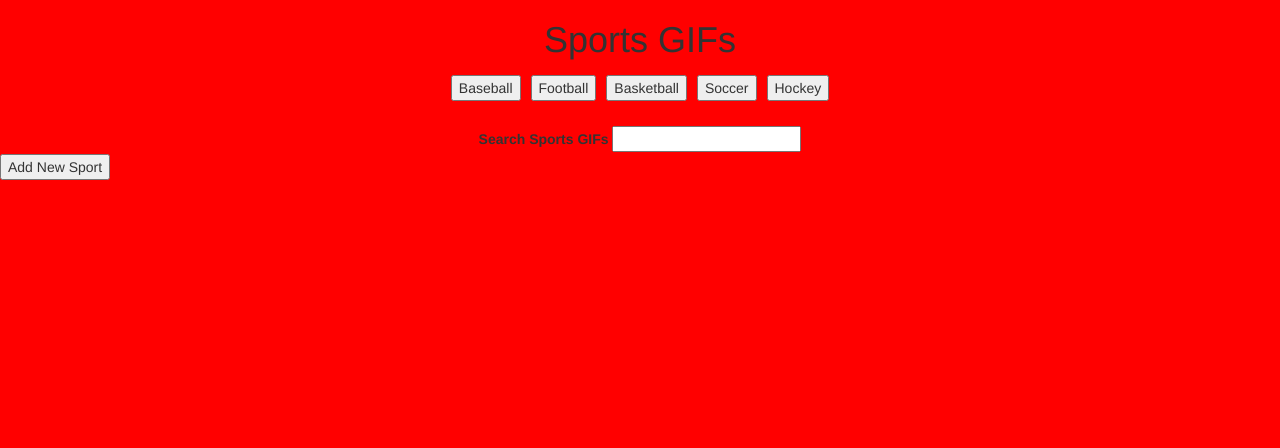
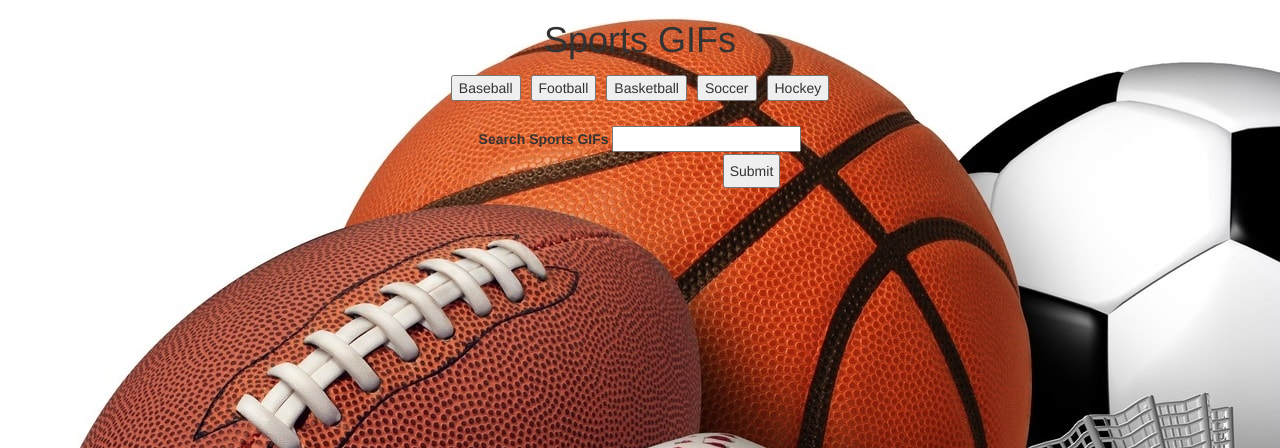
Before and after one commit to davidrivera1989/GiphyAPI, a PHP site: page / in a window 1280 px wide. Shown: the top 448 px of the page. Run offline with PHP 8.4, Linux system fonts and the light colour scheme; some libraries are stand-ins or nearby versions.

Commit message:
version5

```diff
--- a/index.html
+++ b/index.html
@@ -7,11 +7,8 @@
   <!--linling to bootstrap-->
 <link rel="stylesheet" href="https://maxcdn.bootstrapcdn.com/bootstrap/3.3.7/css/bootstrap.min.css" integrity="sha384-BVYiiSIFeK1dGmJRAkycuHAHRg32OmUcww7on3RYdg4Va+PmSTsz/K68vbdEjh4u" crossorigin="anonymous">
 
-  <!-- Optional theme -->
-  <link rel="stylesheet" href="https://maxcdn.bootstrapcdn.com/bootstrap/3.3.7/css/bootstrap-theme.min.css" integrity="sha384-rHyoN1iRsVXV4nD0JutlnGaslCJuC7uwjduW9SVrLvRYooPp2bWYgmgJQIXwl/Sp" crossorigin="anonymous">
-
-  <!-- IE10 viewport hack for Surface/desktop Windows 8 bug -->
-  <link href="https://getbootstrap.com/assets/css/ie10-viewport-bug-workaround.css" rel="stylesheet">
+<!-- Latest compiled and minified JavaScript -->
+<script src="https://maxcdn.bootstrapcdn.com/bootstrap/3.3.7/js/bootstrap.min.js" integrity="sha384-Tc5IQib027qvyjSMfHjOMaLkfuWVxZxUPnCJA7l2mCWNIpG9mGCD8wGNIcPD7Txa" crossorigin="anonymous"></script>
 <link rel="stylesheet" type="text/css" href="style.css">
   <!--Linking Jquery-->
   <script src="https://code.jquery.com/jquery.js"></script>
@@ -26,10 +23,11 @@
   <br>
     <form id="Sport-form">
       <label for="sport-input">Search Sports GIFs</label>
-      <input type="text" id="sport-input"><br>
+      <input type="text" id="sport-input">
+      <br>
 
       <!-- Button triggers new sport to be added -->
-      <input id="add-Sports" type="submit" value="Add New Sport">
+      <input id="add-Sports" type="submit" value="Submit">
     </form>
   <br>
     <!-- Sports images will get dumped dere -->
--- a/logic.js
+++ b/logic.js
@@ -7,7 +7,7 @@
     function displaySportsInfo(event) {
       var sport = event.target.attributes[1].value;
 
-        var queryURL = "http://api.giphy.com/v1/gifs/search?q=" + sport + "&api_key=dc6zaTOxFJmzC&limit=7";
+        var queryURL = "http://api.giphy.com/v1/gifs/search?q=" + sport + "&api_key=dc6zaTOxFJmzC&limit=5";
 
         $.ajax({
             url: queryURL,
--- a/style.css
+++ b/style.css
@@ -1,21 +1,25 @@
 body{
-	background: url("");
-	background-color: red;
+	background: url("sports11.jpg");
+
 }
 .Container{
 	text-align: center;
 
 }
-#Sport-form{
-
-}
+/*sport Buttons*/
 .sport{
 	margin-right: 5px;
 	margin-left: 5px;
 	margin-top: 5px;
 	margin-bottom: 5px;
 }
+/*Submit Button*/
 #add-Sports{
-	display: block;
+	margin-left: 223px;
+	padding: 5px
 
 }
+p{
+	font-size: 30px;
+	color: yellow;
+}
```
Also changed, not shown: backgroundimage.jpg (added), sports11.jpg (added).
